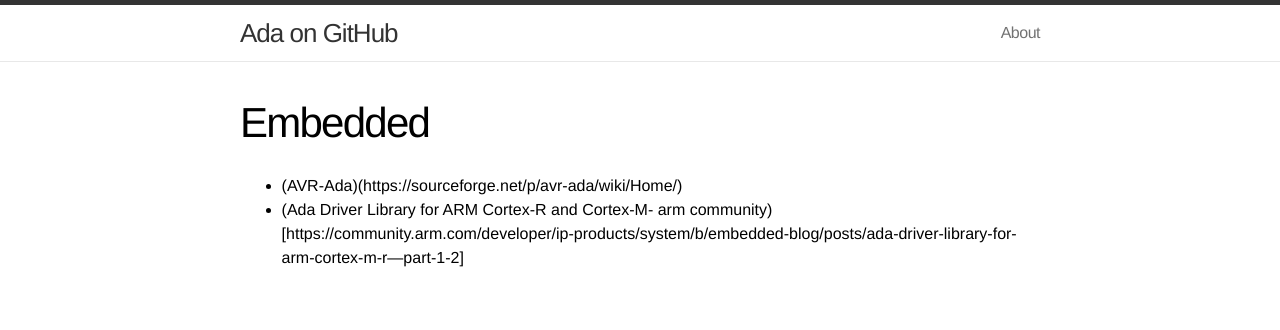
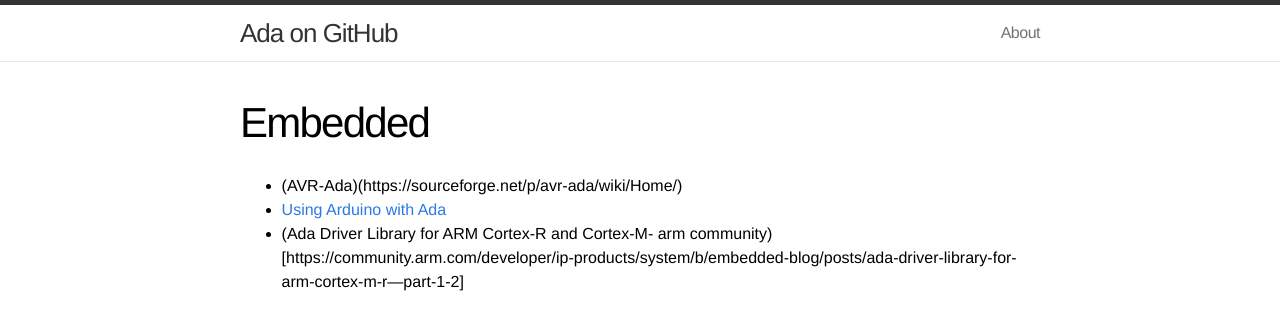
Before and after one commit to quornings/quornings.github.io, a Jekyll site: the page built from embedded.md, in a window 1280 px wide. Shown: the top 330 px of the page. Built offline with Jekyll 4.4.1, drawn with Linux system fonts in a browser that asks for light colours.

Commit message:
Add Using Aruduino with Ada - Teros blog page.

```diff
--- a/embedded.md
+++ b/embedded.md
@@ -5,4 +5,5 @@ permalink: /embedded/
 ---
 
 - (AVR-Ada)(https://sourceforge.net/p/avr-ada/wiki/Home/)
+- [Using Arduino with Ada](http://arduino.ada-language.com/building-avr-gnat-for-avr-ada.html)
 - (Ada Driver Library for ARM Cortex-R and Cortex-M- arm community)[https://community.arm.com/developer/ip-products/system/b/embedded-blog/posts/ada-driver-library-for-arm-cortex-m-r---part-1-2]
```
